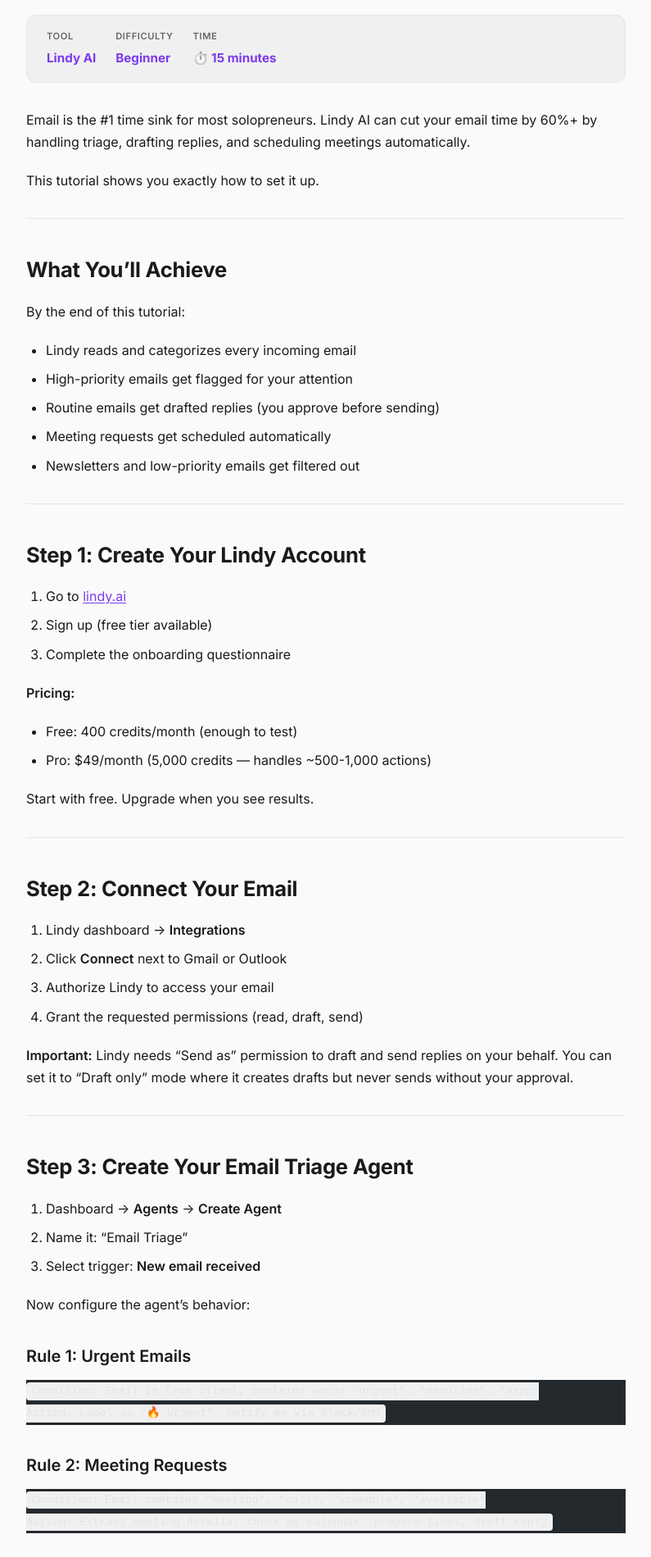
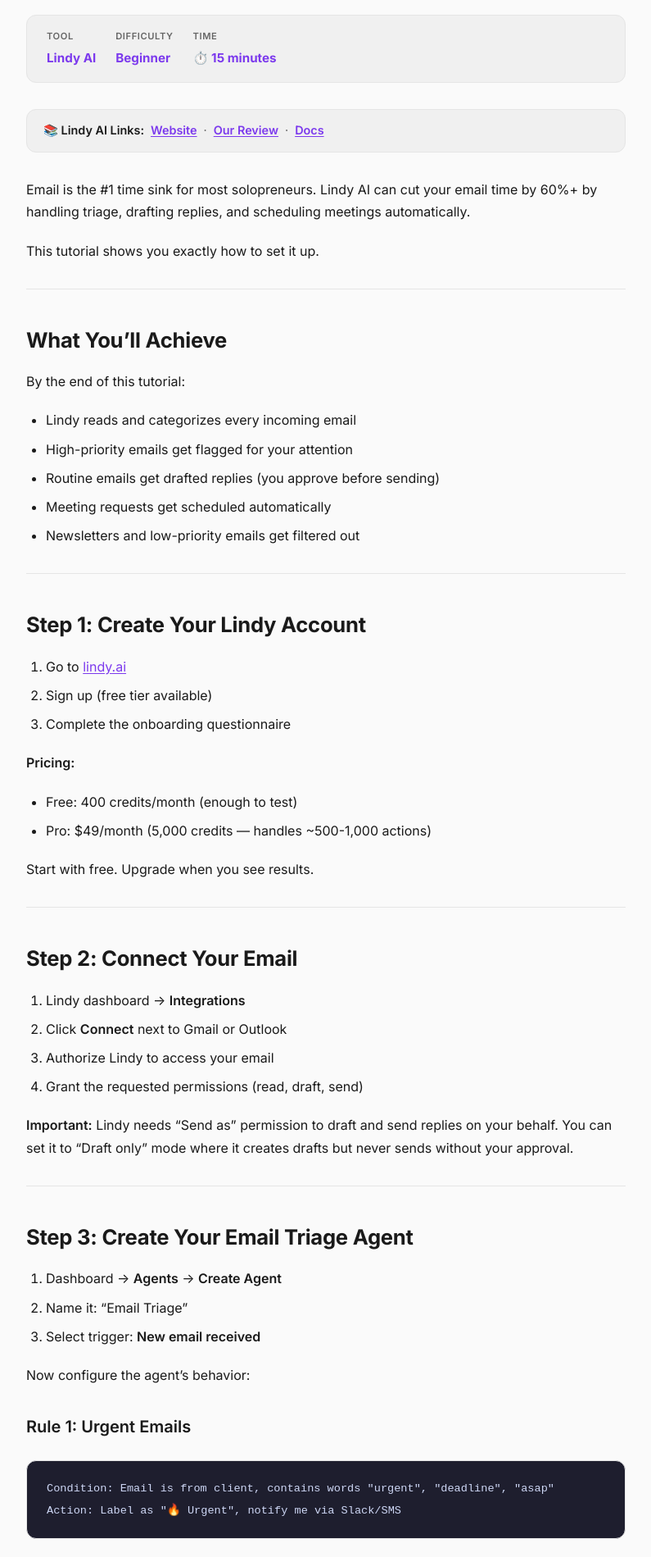
Before and after one commit to nullbotnone/slashai, an Astro site: page /tutorials/lindy-email-automation in a window 1280 px wide. Shown: the part 300-2199 px from the top of the page at 82% size, without its empty margins (242-1037 px from the left). Built offline with nearby package versions, Linux system fonts and the light colour scheme; Astro itself is replaced by a stand-in of ours; code samples lack their colours.

Commit message:
fix: code blocks readable in light theme + tutorial tool links
- Code blocks use dark background (#1e1e2e) in both themes
- Better contrast for code readability
- Tutorial pages show tool links box: Website, Our Review, Docs
- Links auto-populated from tools.json

```diff
--- a/src/pages/tutorials/[slug].astro
+++ b/src/pages/tutorials/[slug].astro
@@ -1,6 +1,7 @@
 ---
 import { getCollection, render } from 'astro:content';
 import ArticleLayout from '../../layouts/ArticleLayout.astro';
+import tools from '../../data/tools.json';
 
 export async function getStaticPaths() {
   const tutorials = await getCollection('tutorials');
@@ -12,6 +13,9 @@ export async function getStaticPaths() {
 
 const { post } = Astro.props;
 const { Content } = await render(post);
+
+// Find the tool in our database
+const tool = tools.find(t => t.name.toLowerCase() === post.data.toolName.toLowerCase() || t.slug === post.data.toolName.toLowerCase().replace(/\s+/g, '-'));
 ---
 
 <ArticleLayout
@@ -37,6 +41,16 @@ const { Content } = await render(post);
       </div>
     )}
   </div>
+
+  {tool && (
+    <div class="tool-links-box">
+      <strong>📚 {post.data.toolName} Links:</strong>
+      <a href={tool.affiliateUrl || tool.url} target="_blank" rel="noopener">Website</a>
+      <span class="link-sep">·</span>
+      <a href={`/tools/${tool.slug}/`}>Our Review</a>
+      {tool.url && <><span class="link-sep">·</span><a href={`${tool.url}/docs`} target="_blank" rel="noopener">Docs</a></>}
+    </div>
+  )}
 
   <Content />
 </ArticleLayout>
@@ -72,4 +86,25 @@ const { Content } = await render(post);
     font-weight: 700;
     color: var(--color-accent);
   }
+
+  .tool-links-box {
+    background: var(--color-bg-secondary);
+    border: 1px solid var(--color-border);
+    border-radius: var(--radius);
+    padding: 0.85rem 1.25rem;
+    margin-bottom: 2rem;
+    font-size: 0.9rem;
+    display: flex;
+    align-items: center;
+    gap: 0.5rem;
+    flex-wrap: wrap;
+  }
+
+  .tool-links-box a {
+    font-weight: 600;
+  }
+
+  .link-sep {
+    color: var(--color-text-secondary);
+  }
 </style>
--- a/src/styles/global.css
+++ b/src/styles/global.css
@@ -419,10 +419,29 @@ img {
 
 .article-content code {
   font-family: var(--font-mono);
-  background: var(--color-bg-secondary);
+  background: #1e1e2e;
+  color: #cdd6f4;
   padding: 0.2rem 0.4rem;
   border-radius: 4px;
   font-size: 0.85em;
+}
+
+.article-content pre {
+  background: #1e1e2e;
+  color: #cdd6f4;
+  padding: 1.25rem 1.5rem;
+  border-radius: var(--radius);
+  overflow-x: auto;
+  margin: 1.5rem 0;
+  border: 1px solid var(--color-border);
+}
+
+.article-content pre code {
+  background: none;
+  padding: 0;
+  font-size: 0.85rem;
+  line-height: 1.6;
+  color: inherit;
 }
 
 .article-content hr {
```
